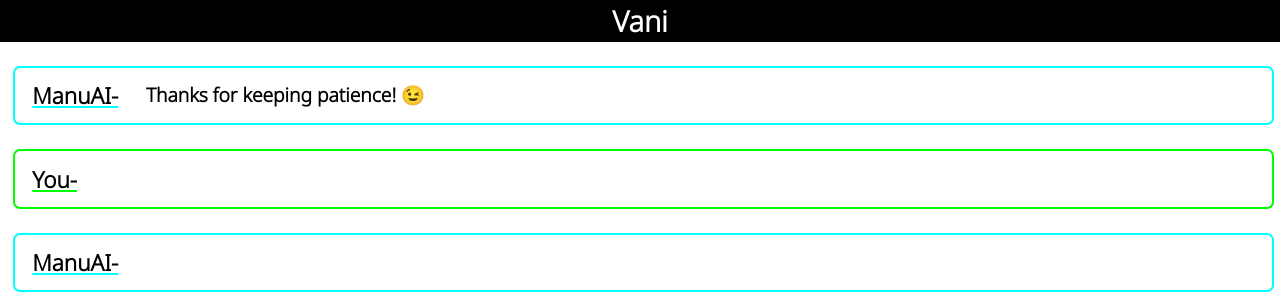
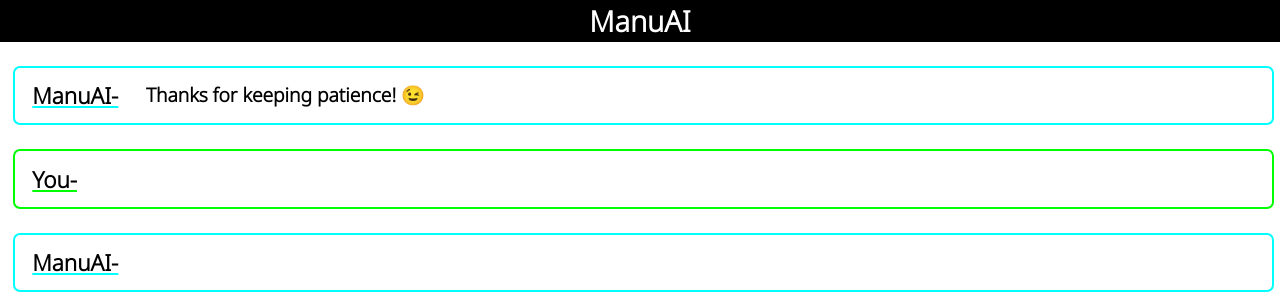
Before and after one commit to niteshinfocus/vani, a Flask app: template templates/result.html in a window 1280 px wide. Shown: the top 300 px of the page. Run offline with Flask 2, Linux system fonts and the light colour scheme; the template is opened without the code that fills it, so the values that code supplies are empty.

Commit message:
Update result.html

```diff
--- a/templates/result.html
+++ b/templates/result.html
@@ -105,7 +105,7 @@
 
 <body>
   <nav>
-    <span> Vani </span>
+    <span> ManuAI </span>
   </nav>
     <div class="ai">
       <span>ManuAI-</span>
```
